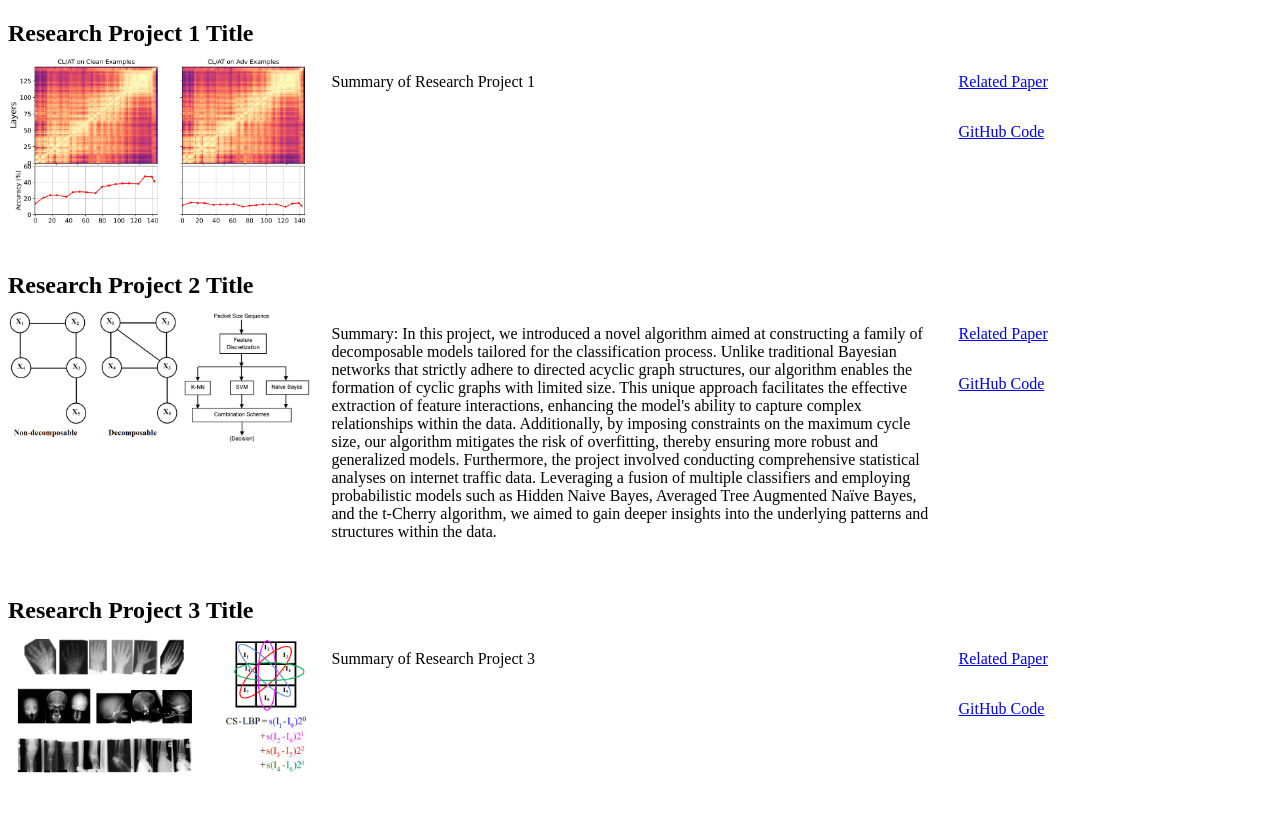
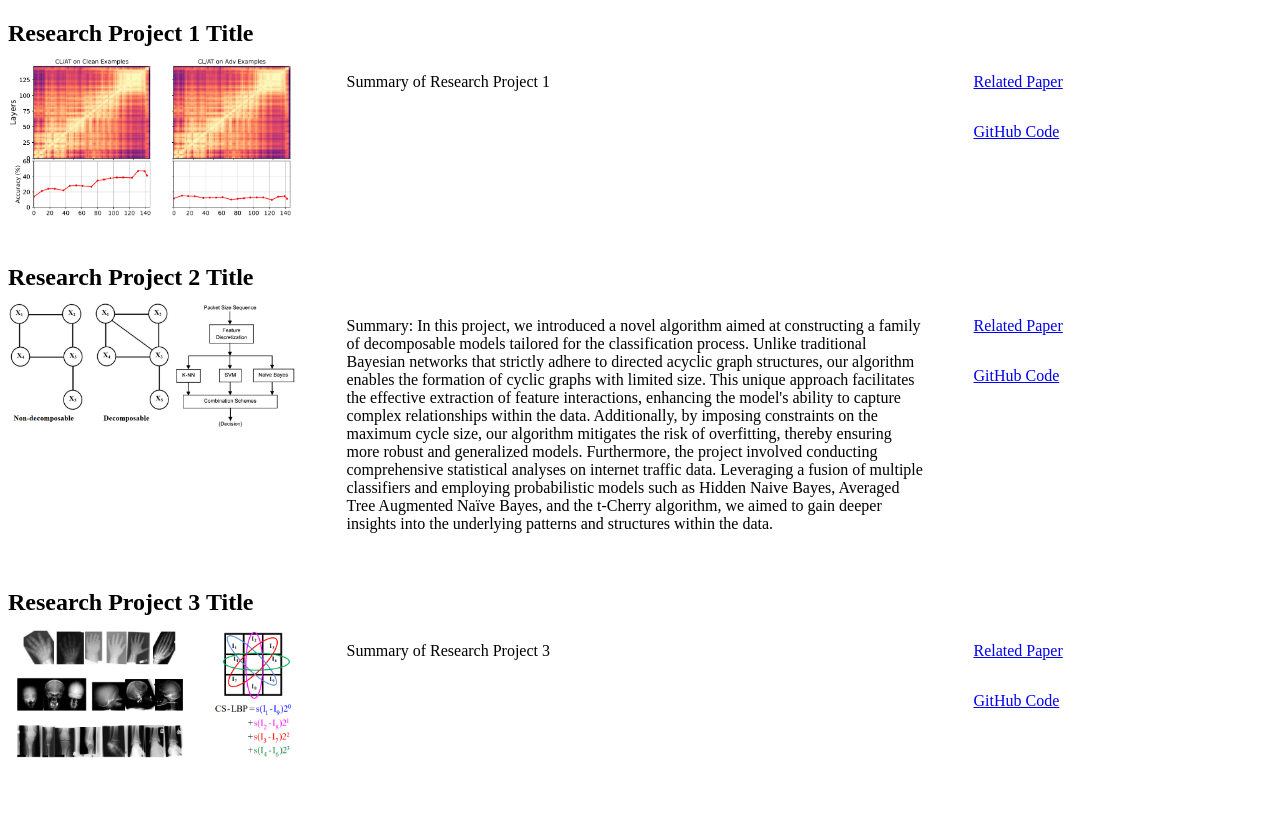
Before and after one commit to gh-fatima/gh-fatima.github.io, a Jekyll site: the page publications.html, which Jekyll copies as it is, in a window 1280 px wide. Shown: the top 820 px of the page. Built offline with Jekyll 4.4.1, drawn with Linux system fonts in a browser that asks for light colours.

Commit message:
Update publications.html

```diff
--- a/publications.html
+++ b/publications.html
@@ -17,7 +17,7 @@
     }
     .project-section > div {
         flex: 1;
-        margin-right: 20px; /* Larger margin for summary and image */
+        margin-right: 50px; /* Larger margin for summary and image */
     }
     .project-section > div:last-child {
         margin-right: 10px; /* Smaller margin for related links */
```
